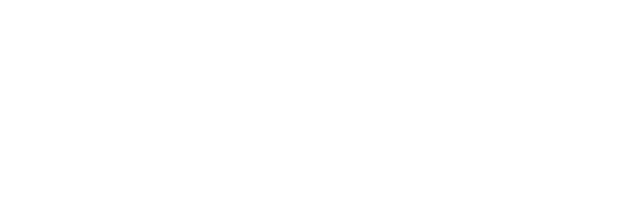
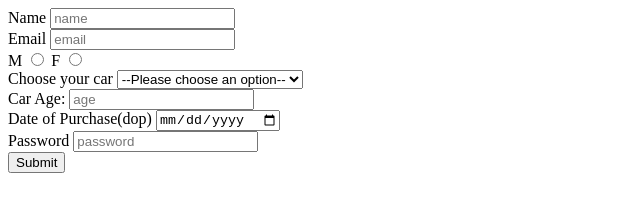
Before and after one commit to acciojob/car-insurance-form-Amit-Kumar8227, a website: page main.html in a window 1280 px wide. Shown: the whole page, without its empty margins (0-640 px from the left). Drawn offline with Linux system fonts and the light colour scheme.

Commit message:
created a submission

```diff
--- a/main.html
+++ b/main.html
@@ -8,8 +8,42 @@
 
 <body>
 	<!-- the entire body must be written by student -->
-    <script type="text/javascript" src="./script.js">
-</script>
+	<form id="my-form" method="post">
+                <label for="name">Name</label>
+                <input type="text" id="name" placeholder='name' required>
+                <br>
+                <label for="email">Email</label>
+                <input type="email" id="email" placeholder='email' required>
+                <br>
+                <label for="gender_m">M</label>
+                <input type="radio" id="gender_m" name="gender" required>
+                <label for="gender">F</label>
+                <input type="radio" id="gender_f" name="gender" required>
+                <br>
+                <label for="cars">Choose your car</label>
+                <select name="cars" id="cars" required>
+            <option value="">--Please choose an option--</option>
+                        <option>BMW</option>
+                        <option>Audi</option>
+                        <option>Mercedes</option>
+                </select>
+                <br>
+                <label for="age">Car Age:</label>
+                <input type="number" id="age" min="0" placeholder="age" required>
+                <br>
+                <label for="dob">Date of Purchase(dop)</label>
+                <input type="date" id="dob" required>
+                <br>
+
+                <label for="password">Password</label>
+                <input type="password" id="password" placeholder="password" required>
+                <br>
+                <button type="submit">Submit</button>
+        </form>
+
+
+	<script type="text/javascript" src="./script.js">
+	</script>
 
 </body>
 
```
